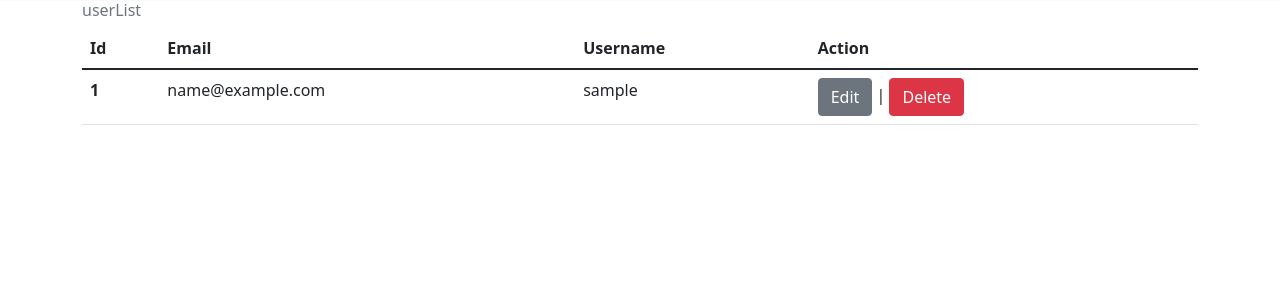
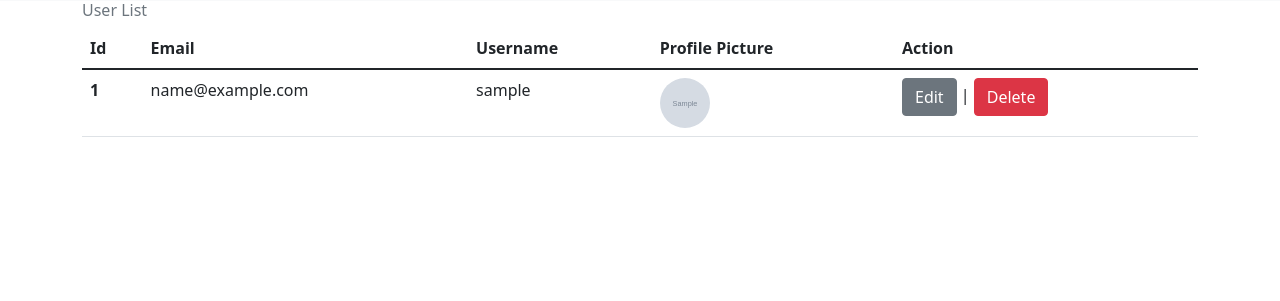
Before and after one commit to kine6c/Projet-DEVOPS-L3, a Flask app: page / in a window 1280 px wide. Shown: the part 55-356 px from the top of the page. Run offline with Flask 3, Linux system fonts and the light colour scheme; tables that the repository leaves empty hold one stand-in row (values such as "Sample post"); grey boxes marked "Sample" are stand-in pictures.

Commit message:
Update home.html

```diff
--- a/projet_devops_L3/templates/home.html
+++ b/projet_devops_L3/templates/home.html
@@ -1,28 +1,38 @@
 {% extends 'base.html' %}
-{% block title %}Home{% endblock%}
+{% block title %}Home{% endblock %}
 
 {% block content %}
-    <h6 class="text-muted" >userList</h6>
+    <h6 class="text-muted">User List</h6>
     <table class="table">
         <thead>
             <tr>
-            <th scope="col">Id</th>
-            <th scope="col">Email</th>
-            <th scope="col">Username</th>
-            <th scope="col">Action</th>
+                <th scope="col">Id</th>
+                <th scope="col">Email</th>
+                <th scope="col">Username</th>
+                <th scope="col">Profile Picture</th>
+                <th scope="col">Action</th>
             </tr>
         </thead>
 
         <tbody>
-        {%for d in userlist%}
+        {% for d in userlist %}
             <tr>
-            <th scope="row">{{d.id}}</th>
-            <td>{{d.email}}</td>
-            <td>{{d.username}}</td>
-            <td><a href="/update/{{d.id}}" class="btn btn-secondary">Edit</a> | <a href="/delete/{{d.id}}" class="btn btn-danger">Delete</a></td>
+                <th scope="row">{{ d.id }}</th>
+                <td>{{ d.email }}</td>
+                <td>{{ d.username }}</td>
+                <td>
+                    {% if d.photo %}
+                        <img src="{{ url_for('static', filename='uploads/' + d.photo) }}" alt="Profile Picture" width="50" height="50" class="rounded-circle">
+                    {% else %}
+                        <span>No photo</span>
+                    {% endif %}
+                </td>
+                <td>
+                    <a href="/update/{{ d.id }}" class="btn btn-secondary">Edit</a> |
+                    <a href="/delete/{{ d.id }}" class="btn btn-danger">Delete</a>
+                </td>
             </tr>
-        {%endfor%}
+        {% endfor %}
         </tbody>
-
     </table>
-{% endblock%}
+{% endblock %}
```
